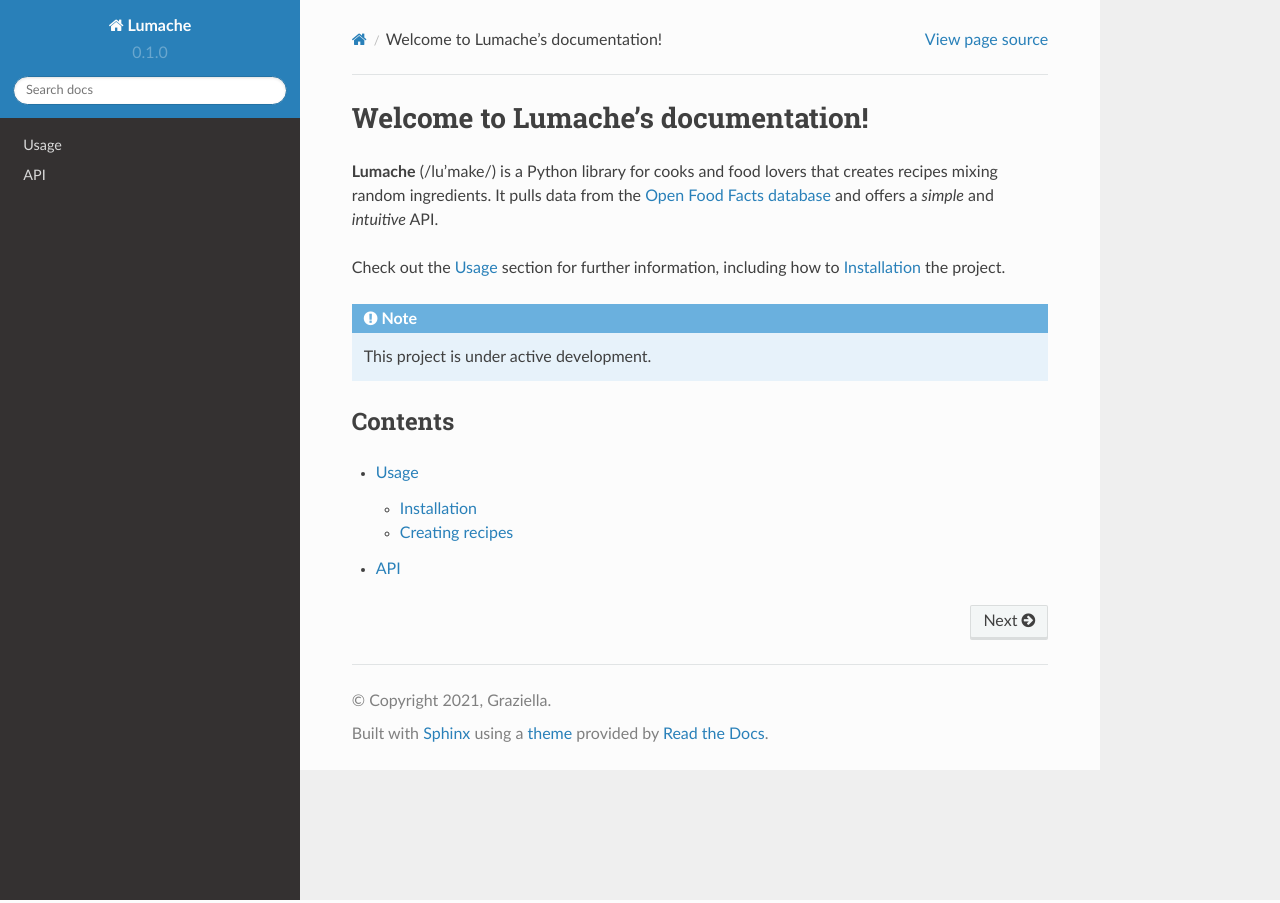
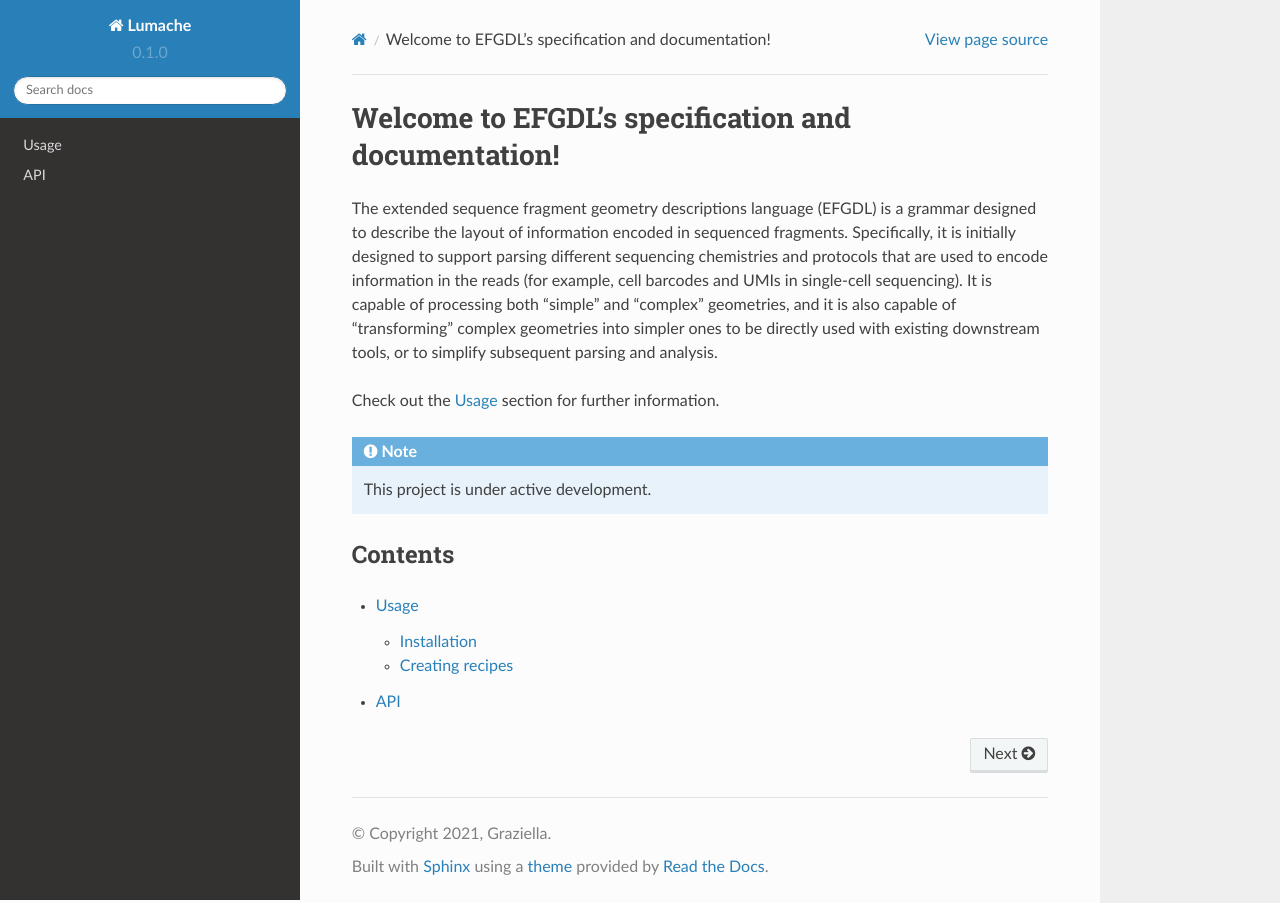
Before and after one commit to COMBINE-lab/efgdl-spec, a Sphinx documentation site: the page built from docs/source/index.rst, in a window 1280 px wide. Built offline with Sphinx 7.4.7 and the Read the Docs theme 2.0.0, drawn with Linux system fonts in a browser that asks for light colours.

Commit message:
Update index.rst

```diff
--- a/docs/source/index.rst
+++ b/docs/source/index.rst
@@ -1,13 +1,9 @@
-Welcome to Lumache's documentation!
-===================================
+Welcome to EFGDL's specification and documentation!
+===================================================
 
-**Lumache** (/lu'make/) is a Python library for cooks and food lovers
-that creates recipes mixing random ingredients.
-It pulls data from the `Open Food Facts database <https://world.openfoodfacts.org/>`_
-and offers a *simple* and *intuitive* API.
+The extended sequence fragment geometry descriptions language (EFGDL) is a grammar designed to describe the layout of information encoded in sequenced fragments. Specifically, it is initially designed to support parsing different sequencing chemistries and protocols that are used to encode information in the reads (for example, cell barcodes and UMIs in single-cell sequencing). It is capable of processing both “simple” and “complex” geometries, and it is also capable of "transforming" complex geometries into simpler ones to be directly used with existing downstream tools, or to simplify subsequent parsing and analysis.
 
-Check out the :doc:`usage` section for further information, including
-how to :ref:`installation` the project.
+Check out the :doc:`usage` section for further information.
 
 .. note::
 
```
